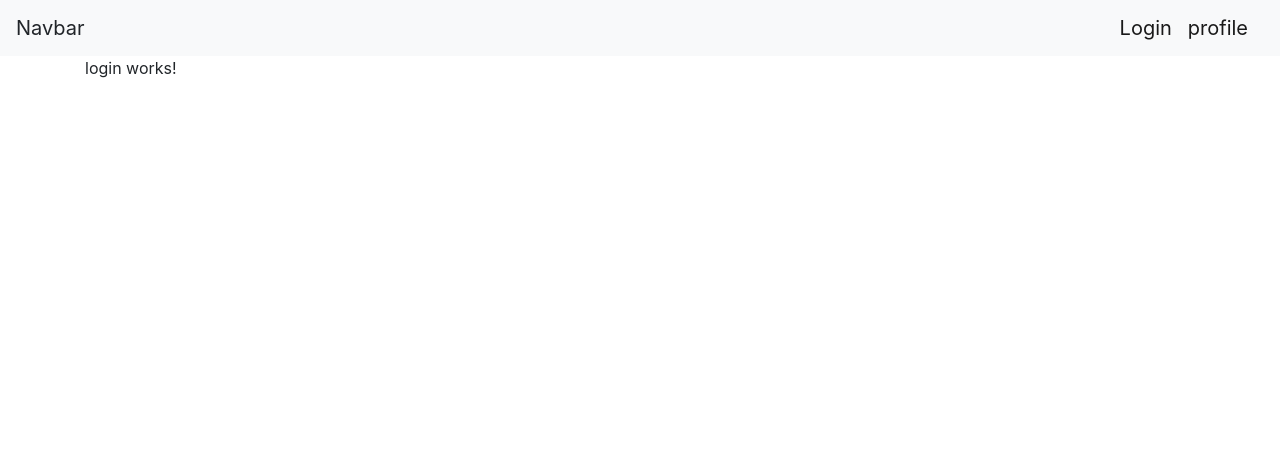
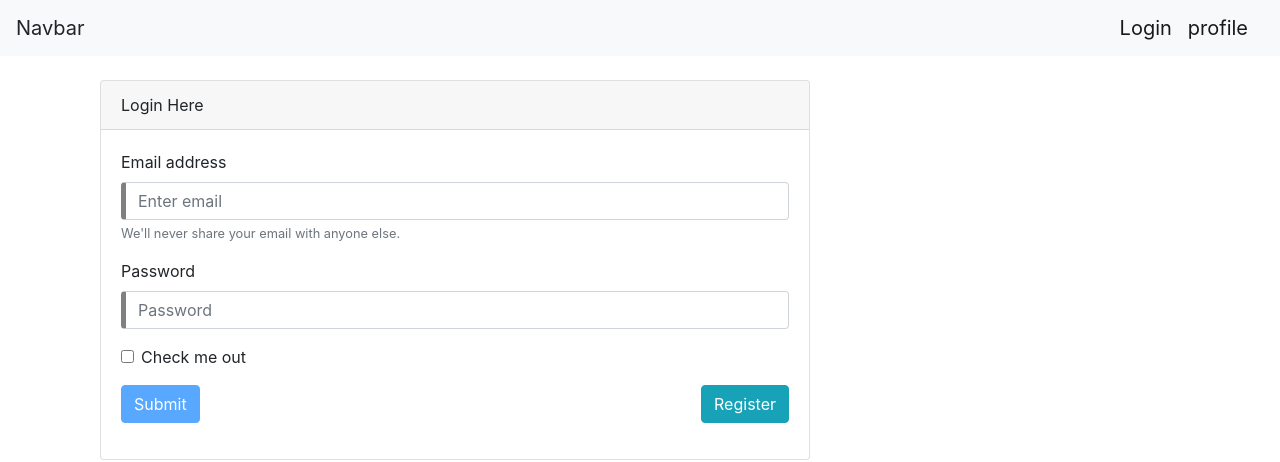
Before and after one commit to beevester/4rex, an Angular app in the folder frontend/: page /login in a window 1280 px wide. Shown: the top 462 px of the page. Built offline with nearby package versions, Linux system fonts and the light colour scheme.

Commit message:
creating the login page and linking it to the backend and db

```diff
--- a/frontend/src/app/components/login/login.component.html
+++ b/frontend/src/app/components/login/login.component.html
@@ -1,3 +1,29 @@
-<p>
-  login works!
-</p>
+<div class="mt-4 col-8 offset-s">
+    <div class="card">
+        <div class="card-header">Login Here</div>
+        <div class="card-body">
+            <form #loginForm=ngForm (ngSubmit)="onSubmit()">
+                <div class="alert alert-danger" [hidden]="!error">{{ error }}</div>
+                <div class="form-group">
+                    <label for="exampleInputEmail1">Email address</label>
+                    <input type="email" name="email" class="form-control" id="exampleInputEmail1" placeholder="Enter email" [(ngModel)]="form.email" required>
+                    <small id="emailHelp" class="form-text text-muted">We'll never share your email with anyone else.</small>
+                </div>
+                <div class="form-group">
+                  <label for="exampleInputPassword1">Password</label>
+                     <input type="password" name="password" class="form-control" id="exampleInputPassword1" placeholder="Password" [(ngModel)]="form.password" required>
+                </div>
+                <div class="form-group form-check">
+                  <input type="checkbox" class="form-check-input" id="exampleCheck1">
+                  <label class="form-check-label" for="exampleCheck1">Check me out</label>
+                </div>
+                <div class="form-group row">
+                    <div class="col-sm-12 ">
+                        <button type="submit" class="btn btn-primary" [disabled]="loginForm.invalid">Submit</button>
+                        <a routerLink="/signup" class="btn btn-info float-right" >Register</a>
+                    </div>
+                </div>
+            </form>
+        </div>
+    </div>
+</div>
--- a/frontend/src/app/components/login/login.component.ts
+++ b/frontend/src/app/components/login/login.component.ts
@@ -1,4 +1,5 @@
 import { Component, OnInit } from '@angular/core';
+import {HttpClient} from '@angular/common/http';
 
 @Component({
   selector: 'app-login',
@@ -7,9 +8,26 @@ import { Component, OnInit } from '@angular/core';
 })
 export class LoginComponent implements OnInit {
 
-  constructor() { }
+  public form = {
+    email: null,
+    password: null
+  };
+
+  public error = null;
+
+  constructor(private http: HttpClient) { }
+
+  onSubmit() {
+      return this.http.post('http://localhost:8000/api/login', this.form).subscribe(
+          data => console.log(data),
+        error => this.handleError(error)
+      );
+  }
+
+  handleError(error){
+    this.error = error.error.error;
+  }
 
   ngOnInit() {
   }
-
 }
--- a/frontend/src/styles.css
+++ b/frontend/src/styles.css
@@ -1,2 +1,10 @@
 /* You can add global styles to this file, and also import other style files */
 @import "~bootstrap/dist/css/bootstrap.css";
+
+.ng-invalid:not(form) {
+    border-left: 5px solid gray;
+}
+
+.ng-valid:not(form) {
+  border-left: 5px solid greenyellow;
+}
```
Also changed, not shown: frontend/src/app/app.module.ts (+6 -1 lines).
